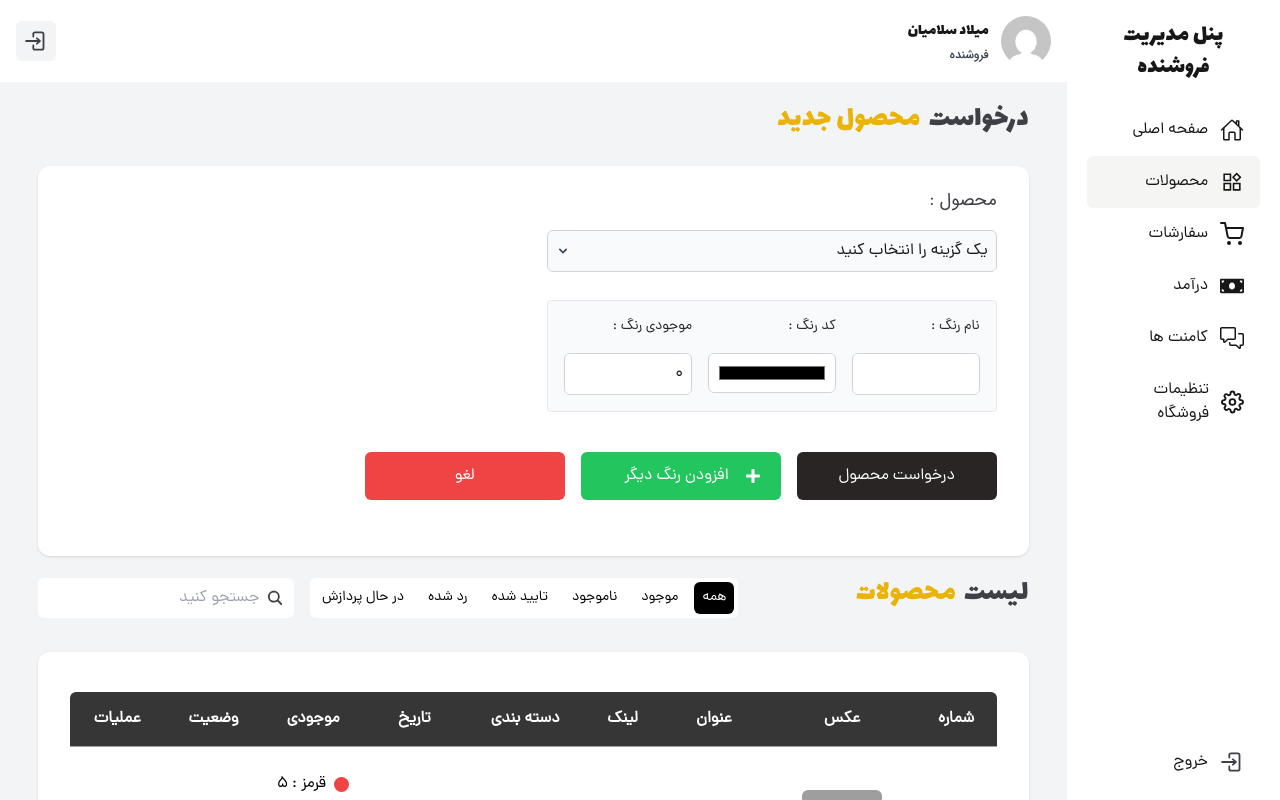
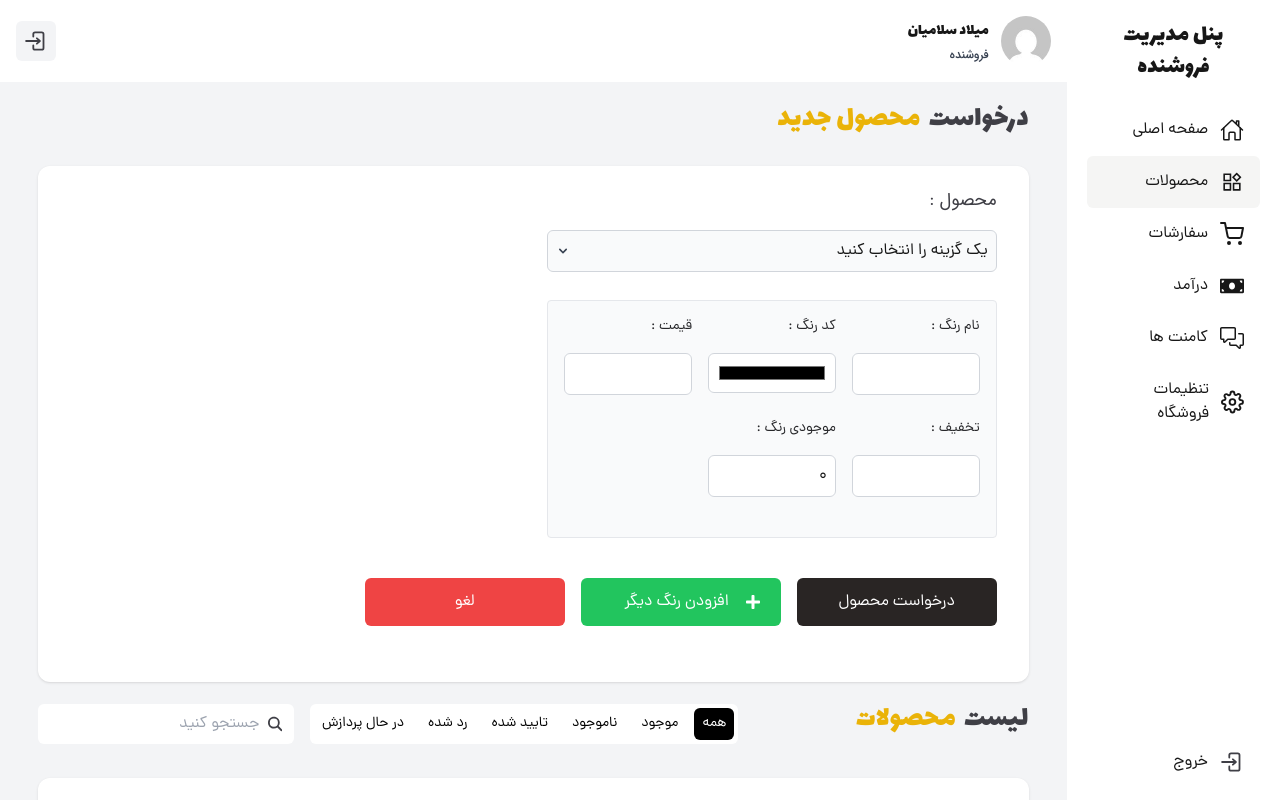
Before and after one commit to milad1385/tool-shop, a Next.js app: page /p-seller/products in a window 1280 px wide. Built offline with nearby package versions, Linux system fonts and the light colour scheme; grey boxes are pictures that could not be loaded.

Commit message:
add new inputs in request new product in p-seller

```diff
--- a/src/components/templates/p-seller/RequestNewProduct.tsx
+++ b/src/components/templates/p-seller/RequestNewProduct.tsx
@@ -2,24 +2,22 @@
 import Button from "@/components/ui/Button";
 import Input from "@/components/ui/Input";
 import {
-    createRequestProductSchema,
-    TRequestProductSchema,
+  createRequestProductSchema,
+  TRequestProductSchema,
 } from "@/validators/frontend/product.validator";
 import { yupResolver } from "@hookform/resolvers/yup";
 import { useState } from "react";
 import { useForm } from "react-hook-form";
-import { FaMinus, FaPlus } from "react-icons/fa"; // آیکون‌های ساده برای دکمه‌ها
+import { FaMinus, FaPlus } from "react-icons/fa";
 
 function RequestNewProduct() {
   const [colorCount, setColorCount] = useState(1);
-
 
   const {
     register,
     formState: { errors },
     handleSubmit,
     reset,
-    setValue,
   } = useForm<any>({
     resolver: yupResolver(createRequestProductSchema),
     defaultValues: {
@@ -27,7 +25,6 @@ function RequestNewProduct() {
       colors: [{ label: "", color: "", qty: 0 }],
     },
   });
-  console.log(errors);
 
   const createProductHandler = (data: TRequestProductSchema) => {
     console.log("Submitted Data:", data);
@@ -66,7 +63,7 @@ function RequestNewProduct() {
         {Array.from({ length: colorCount }).map((_, index) => (
           <div
             key={index}
-            className="grid grid-cols-1 md:grid-cols-3 gap-4 p-4 border rounded bg-gray-50"
+            className="grid grid-cols-1 md:grid-cols-3 gap-x-4 gap-y-6 px-4 pt-4 pb-10 border rounded bg-gray-50"
           >
             <Input
               register={register}
@@ -78,6 +75,7 @@ function RequestNewProduct() {
               disable={false}
               labelClassName="!text-sm"
             />
+
             <Input
               register={register}
               errors={errors}
@@ -87,6 +85,27 @@ function RequestNewProduct() {
               className="bg-white h-10 p-1"
               disable={false}
               labelClassName="!text-sm"
+            />
+            <Input
+              register={register}
+              errors={errors}
+              name={`colors.${index}.price`}
+              type="number"
+              label="قیمت"
+              className="bg-white"
+              disable={false}
+              labelClassName="!text-sm"
+            />
+            <Input
+              register={register}
+              errors={errors}
+              name={`colors.${index}.discount`}
+              type="number"
+              label="تخفیف"
+              className="bg-white"
+              disable={false}
+              labelClassName="!text-sm"
+
             />
             <Input
               register={register}
```
